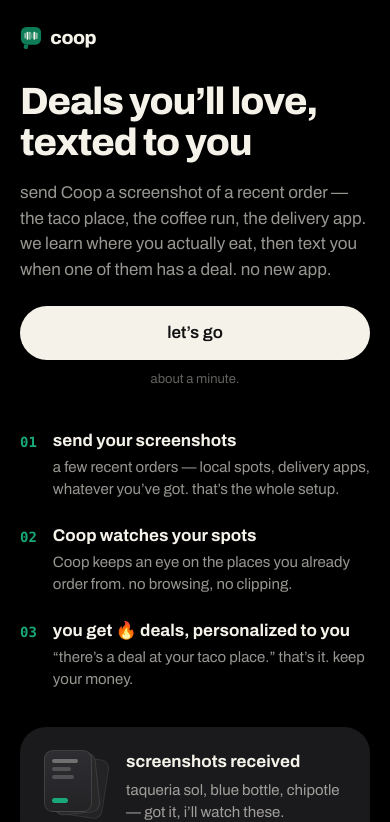
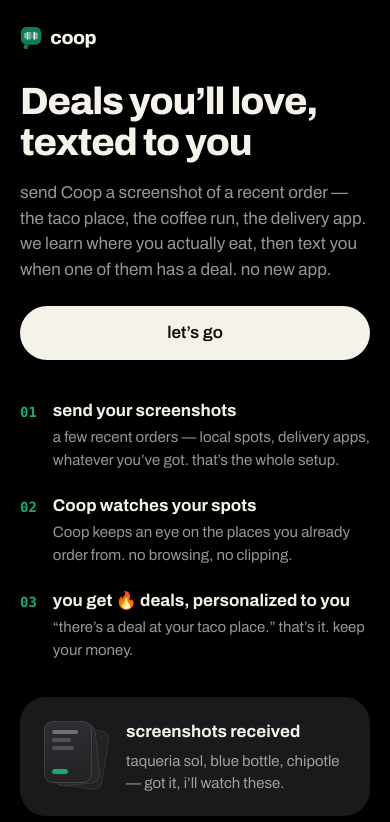
Before and after one commit to donaldrichard19-LVD/coop, a React (Vite) app: page / in a window 390 px wide. Shown: the top 822 px of the page. Built offline with nearby package versions, Linux system fonts and the light colour scheme; no server answers.

Commit message:
Remove "about a minute" caption under the mobile landing CTA

```diff
--- a/src/pages/onboarding/MobileLanding.jsx
+++ b/src/pages/onboarding/MobileLanding.jsx
@@ -25,7 +25,6 @@
         <Button variant="primary" className="w-full justify-center py-4 text-[17px]" onClick={onNext}>
           let&rsquo;s go
         </Button>
-        <p className="text-[13px] text-text-tertiary text-center mt-2.5">about a minute.</p>
 
         <div className="mt-10 flex flex-col gap-6">
           <Step n="01" title="send your screenshots">
```
